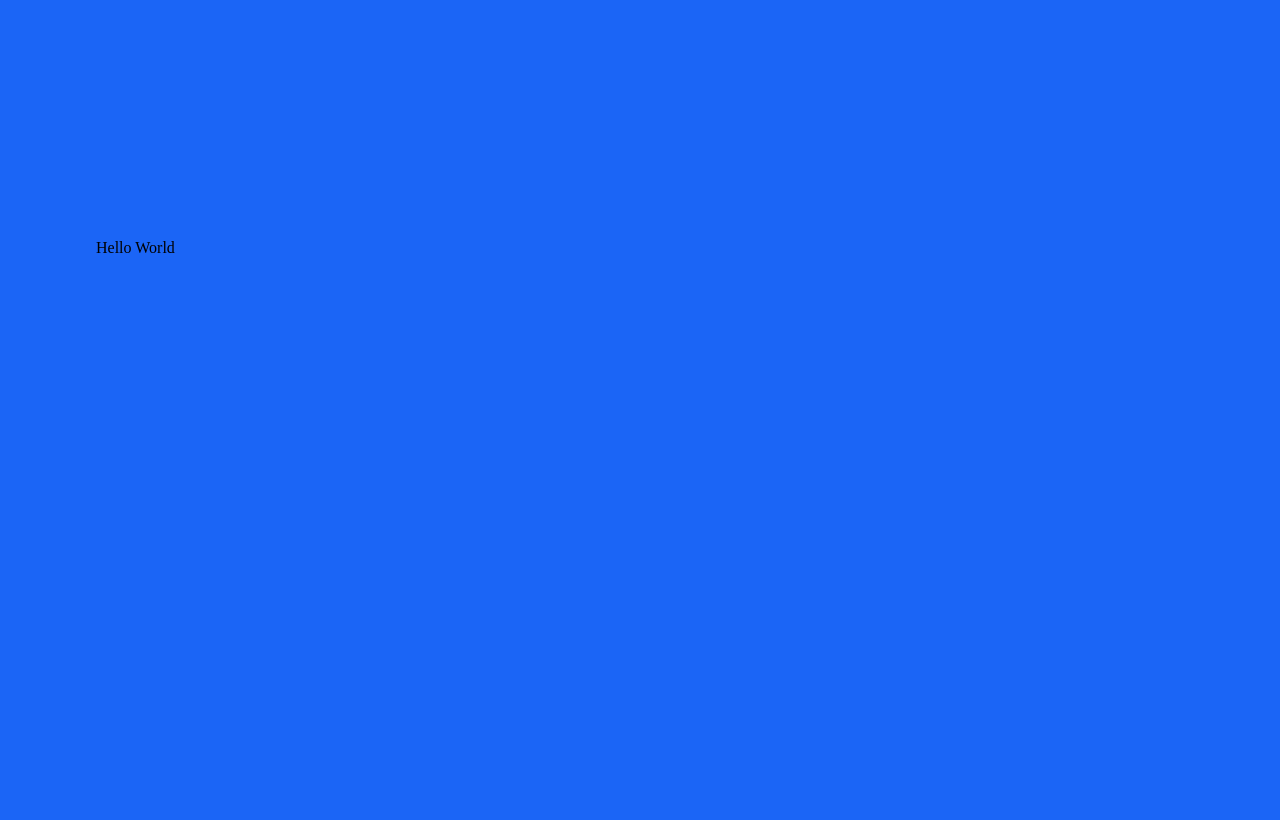
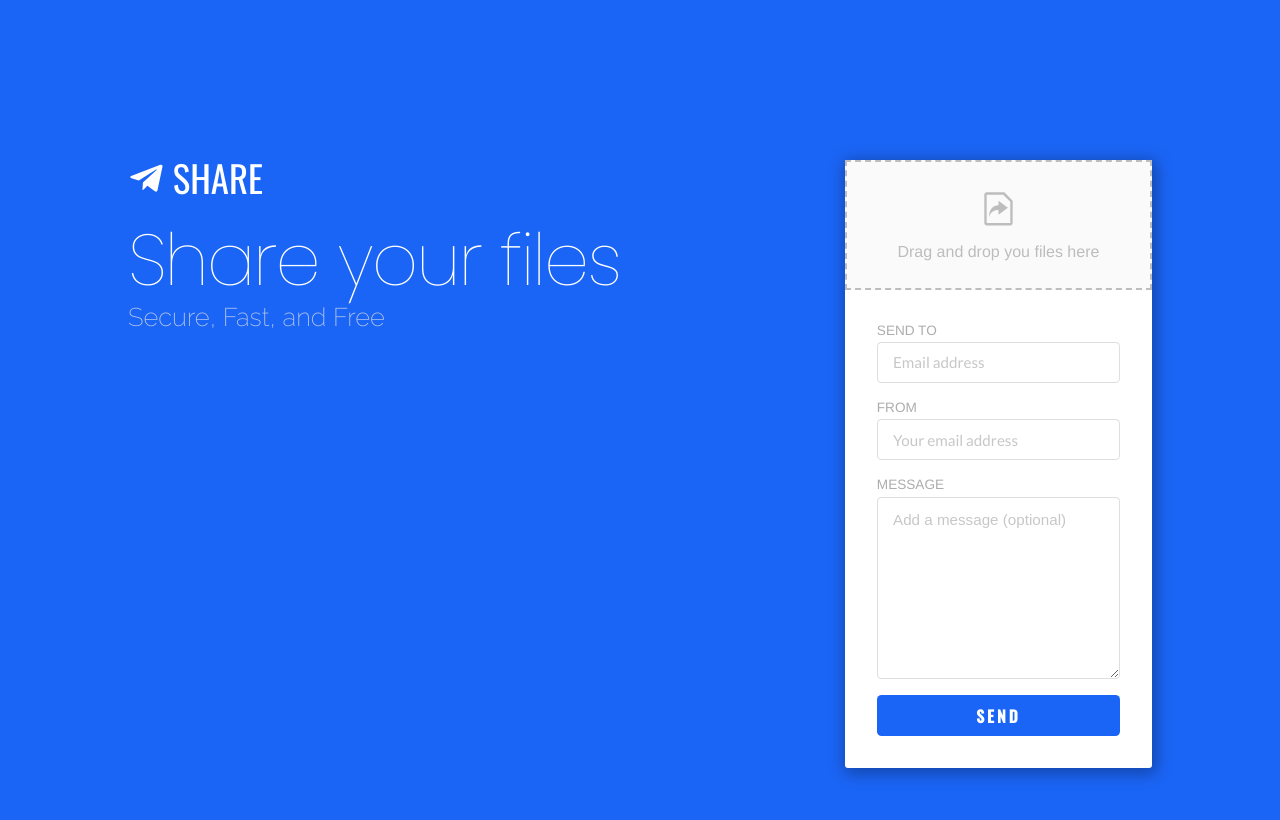
Before and after one commit to HARITJOSHI1/file-share, a React app in the folder client/: page / in a window 1280 px wide. Built offline with nearby package versions, Linux system fonts and the light colour scheme.

Commit message:
design scaffold

```diff
--- a/client/public/index.html
+++ b/client/public/index.html
@@ -3,6 +3,7 @@
   <head>
     <meta charset="utf-8" />
     <link rel="icon" href="%PUBLIC_URL%/favicon.ico" />
+    <link rel="stylesheet" href="https://cdnjs.cloudflare.com/ajax/libs/semantic-ui/2.4.1/semantic.min.css" />
     <link rel = "stylesheet" href="main.css" />
     <meta name="viewport" content="width=device-width, initial-scale=1" />
     <meta name="theme-color" content="#000000" />
@@ -11,34 +12,14 @@
       content="Web site created using create-react-app"
     />
     <link rel="apple-touch-icon" href="%PUBLIC_URL%/logo192.png" />
-    <!--
-      manifest.json provides metadata used when your web app is installed on a
-      user's mobile device or desktop. See https://developers.google.com/web/fundamentals/web-app-manifest/
-    -->
+
     <link rel="manifest" href="%PUBLIC_URL%/manifest.json" />
-    <!--
-      Notice the use of %PUBLIC_URL% in the tags above.
-      It will be replaced with the URL of the `public` folder during the build.
-      Only files inside the `public` folder can be referenced from the HTML.
 
-      Unlike "/favicon.ico" or "favicon.ico", "%PUBLIC_URL%/favicon.ico" will
-      work correctly both with client-side routing and a non-root public URL.
-      Learn how to configure a non-root public URL by running `npm run build`.
-    -->
     <title>React App</title>
   </head>
   <body>
     <noscript>You need to enable JavaScript to run this app.</noscript>
     <div id="root"></div>
-    <!--
-      This HTML file is a template.
-      If you open it directly in the browser, you will see an empty page.
 
-      You can add webfonts, meta tags, or analytics to this file.
-      The build step will place the bundled scripts into the <body> tag.
-
-      To begin the development, run `npm start` or `yarn start`.
-      To create a production bundle, use `npm run build` or `yarn build`.
-    -->
   </body>
 </html>
--- a/client/src/components/Header/Header.js
+++ b/client/src/components/Header/Header.js
@@ -1,10 +1,85 @@
-import React from 'react';
-import Wrapper from '../layouts/Wrapper';
+import React, { useState } from "react";
+import { useDropzone } from "react-dropzone";
+import { GoFileSymlinkFile } from "react-icons/go";
+import styled from "styled-components";
+import Wrapper from "../layouts/Wrapper";
+import Jumbotron from "./Jumbotron";
+import Form from "../elements/Form";
+import { Card } from "../elements/Card";
+import "./Header.scss";
+
+const Dropzone = styled.div`
+  flex: 1;
+  width: 100%;
+  display: flex;
+  flex-direction: column;
+  align-items: center;
+  justify-content: center;
+  border-width: 2px;
+  border-color: ${(props) => props.color};
+  border-style: dashed;
+  background-color: #fafafa;
+  color: #bdbdbd;
+  outline: none;
+  transition: border 0.24s ease-in-out;
+  cursor: pointer;
+`;
 
 export default function Header() {
-    return (
-        <Wrapper padding = "15rem 6rem">
-            Hello World
-        </Wrapper>
-    )
+  const { acceptedFiles, getRootProps, getInputProps } = useDropzone({
+    maxFiles: 4,
+  });
+  const files = [];
+  const thumb = () => {
+    acceptedFiles.forEach((file) => {
+      console.log(file);
+      files.push(
+        <li class="item" key={file.path}>
+          <div class="content">
+            <div class="header">{file.name}</div>
+          </div>
+        </li>
+      );
+    });
+  };
+
+  return (
+    <section className="sec-1">
+      <Wrapper padding="10rem 8rem">
+        <div className="header">
+          <Jumbotron
+            heading="Share"
+            tagline="Share your files"
+            des="Secure, Fast, and Free"
+          />
+
+          <Card width="30%" bg="white">
+            <Dropzone {...getRootProps({ className: "dropzone" })}>
+              <input {...getInputProps()} />
+              <i style={{ width: "30%", height: "30%" }}>
+                {" "}
+                <GoFileSymlinkFile style={{ width: "100%", height: "100%" }} />
+              </i>
+              <p style={{ fontFamily: "Helvetica", marginTop: "1rem" }}>
+                Drag and drop you files here
+              </p>
+
+              {thumb()}
+
+              <aside>
+                <ul
+                  className="ui middle aligned selection list"
+                  style={{ listStyle: "none" }}
+                >
+                  {files}
+                </ul>
+              </aside>
+            </Dropzone>
+
+            <Form type="ShareForm" />
+          </Card>
+        </div>
+      </Wrapper>
+    </section>
+  );
 }
--- a/client/src/components/Header/Header.scss
+++ b/client/src/components/Header/Header.scss
@@ -1,24 +1,51 @@
 @import url("https://fonts.googleapis.com/css2?family=Oswald:wght@400;500&family=Poppins:wght@100&family=Raleway:wght@200&display=swap");
+@import "../../scss/mixins/mixin";
+
+.sec-1{
+  height: 170vh;
+}
+
+.header {
+  display: flex;
+  justify-content: space-between;
+
+  @include Responsive(tab-land) {
+    flex-direction: column;
+    align-items: center;
+    justify-content: space-around;
+    height: 100%;
+  }
+
+  @include Responsive(tab-port) {
+    height: 100%;
+  }
+
+  @include Responsive(phone) {
+    height: 100%;
+  }
+}
 
 .jumbotron {
   &__heading {
+    @include FontEdit("Oswald", white, 2.3rem);
     display: flex;
-    h1 {
+    text-transform: uppercase;
+    margin-bottom: 1.5rem;
+
+    &--icon {
       color: white;
-      font-family: "Oswald", sans-serif;
-      font-size: 1.5rem;
+      margin-right: 0.5rem;
+      height: 60%;
     }
   }
 
-  &__tagLine {
-    font-family: "Poppins", sans-serif;
-    color: white;
-    font-size: 2.5rem;
+  &__tagline {
+    @include FontEdit("Poppins", white, 4.5rem);
+    letter-spacing: -2px;
+    margin-bottom: 0.6rem;
+  }
 
-    &--des {
-      font-family: "Raleway", sans-serif;
-      color: white;
-      font-size: 1.2rem;
-    }
+  &--des {
+    @include FontEdit("Raleway", rgba(231, 231, 231, 0.753), 1.6rem);
   }
 }
--- /dev/null
+++ b/client/src/components/Header/Jumbotron.js
@@ -0,0 +1,16 @@
+import React from "react";
+import {FaTelegramPlane} from 'react-icons/fa';
+import "./Header.scss";
+
+export default function Jumboton(props) {
+  return (
+    <div className="jumbotron">
+      <h1 className="jumbotron__heading">
+          <i className="jumbotron__heading--icon"><FaTelegramPlane/></i>
+          {props.heading}
+      </h1>
+      <div className="jumbotron__tagline">{props.tagline}</div>
+      <span className="jumbotron--des">{props.des}</span>
+    </div>
+  );
+}
--- /dev/null
+++ b/client/src/components/elements/Button.js
@@ -0,0 +1,7 @@
+import React from "react";
+
+const Button = (props) => {
+  return <button type = 'submit' className={props.class} style= {{...props.styles}}>{props.text}</button>;
+};
+
+export default Button;
--- /dev/null
+++ b/client/src/components/elements/Card.js
@@ -0,0 +1,24 @@
+import styled from "styled-components";
+
+export const Card = styled.div`
+    display: flex;
+    flex-direction: column;
+    align-items: center;
+    justify-content: space-evenly;
+    width: ${props => props.width};
+    background-color: ${props => props.bg};
+    border-radius: 3px;
+    box-shadow: 2px 3px 1rem 3px rgba(0, 0, 0, 0.3);
+
+    @media screen and (max-width: 75em){
+        width: 50%;
+    }
+
+    @media screen and (max-width: 56.25em){
+        width: 60%;
+    }
+
+    @media screen and (max-width: 37.5em){
+        width: 90%;
+    }
+`;
--- /dev/null
+++ b/client/src/components/elements/Form.js
@@ -0,0 +1,18 @@
+import React, { Component } from 'react';
+import ShareForm from './ShareForm';
+
+class Form extends Component {
+    render() {
+        if(this.props.type === "ShareForm"){
+            return (
+                <>
+                    <ShareForm padding = "2rem"/>
+                </>
+            );
+        }
+
+        else return null;
+    }
+}
+
+export default Form;
--- /dev/null
+++ b/client/src/components/elements/ShareForm.js
@@ -0,0 +1,126 @@
+import React, { Component } from "react";
+import { Field, reduxForm } from "redux-form";
+import Button from "./Button";
+import styled from "styled-components";
+
+const FormWrap = styled.form`
+  width: ${(props) => props.width};
+  padding: ${(props) => props.padding};
+`;
+
+class ShareForm extends Component {
+  submit = (formValues) => {
+    console.log(formValues);
+  };
+  renderForm({ input, label, textArea, placeholder, meta }) {
+    const className = `field ${meta.error && meta.touched ? "error" : ""}`;
+    return (
+      <div className={className}>
+        <label
+          htmlFor={label}
+          style={{
+            fontFamily: "Helvetica",
+            color: `${meta.error && meta.touched ? "#a11a1d" : "#8a8a8a"}`,
+            fontWeight: "500",
+            display: "inline-block",
+            fontSize: ".85rem",
+            textTransform: "uppercase",
+            opacity: ".7",
+          }}
+        >
+          {meta.error && meta.touched ? meta.error : label}
+        </label>
+        {textArea ? (
+          <textarea
+            {...input}
+            style={{ color: "#9c9c9c", fontSize: ".95rem" }}
+            rows="-40"
+            placeholder={placeholder}
+          />
+        ) : (
+          <input
+            name={label}
+            {...input}
+            style={{ color: "#9c9c9c", fontSize: ".95rem" }}
+            placeholder={placeholder}
+          />
+        )}
+      </div>
+    );
+  }
+  render() {
+    return (
+      <FormWrap
+        onSubmit={this.props.handleSubmit(this.submit)}
+        className="ui form error"
+        {...this.props}
+      >
+        <Field
+          name="SendTo"
+          component={this.renderForm}
+          label="Send To"
+          placeholder="Email address"
+        />
+        <Field
+          name="From"
+          component={this.renderForm}
+          label="From"
+          placeholder="Your email address"
+        />
+        <Field
+          name="Message"
+          component={this.renderForm}
+          label="Message"
+          placeholder="Add a message (optional)"
+          textArea
+        />
+        <Button
+          class="fluid ui button"
+          text="Send"
+          styles={{
+            backgroundColor: "rgba(27, 101, 246, 1)",
+            color: "white",
+            textTransform: "uppercase",
+            letterSpacing: "3px",
+            fontWeight: "bold",
+            fontFamily: "Oswald",
+          }}
+        />
+      </FormWrap>
+    );
+  }
+}
+
+const validateEmail = (email) => {
+  const Email =
+    /^(([^<>()[\]\\.,;:\s@"]+(\.[^<>()[\]\\.,;:\s@"]+)*)|(".+"))@((\[[0-9]{1,3}\.[0-9]{1,3}\.[0-9]{1,3}\.[0-9]{1,3}\])|(([a-zA-Z\-0-9]+\.)+[a-zA-Z]{2,}))$/;
+
+  if (!Email.test(email.toLowerCase())) return true;
+  return false;
+};
+
+const validator = (formValues) => {
+  const errors = {};
+  if (!formValues.SendTo) {
+    errors.SendTo = "Please enter the sender 's email address";
+  }
+
+  if (!formValues.From) {
+    errors.From = "Please enter your email address";
+  }
+
+  if (formValues.SendTo && validateEmail(formValues.SendTo)) {
+    errors.SendTo = "Sender 's email is invalid . Make sure its correct";
+  }
+
+  if (formValues.From && validateEmail(formValues.From)) {
+    errors.From = "Your email is invalid . Make sure its correct";
+  }
+
+  return errors;
+};
+
+export default reduxForm({
+  form: "ShareForm",
+  validate: validator,
+})(ShareForm);
--- a/client/src/components/layouts/Wrapper.js
+++ b/client/src/components/layouts/Wrapper.js
@@ -6,11 +6,30 @@ const Container = Styled.div`
       return props.padding || "0";
     }};
 
+    padding-bottom: 0;
+
+    height: 100%;
+
     margin: ${(props) => {
       return props.margin || "0";
     }};
 
     border: ${(props) => props.border || "0"}
+
+    @media screen and (max-width: 75em){
+      padding: 5rem 6rem;
+      padding-bottom: 3rem;
+    }
+
+    @media screen and (max-width: 56.25em){
+        padding: 5rem 4rem;
+        padding-bottom: 3rem;
+    }
+
+    @media screen and (max-width: 37.5em){
+        padding: 3rem .9rem;
+        padding-bottom: 3rem;
+    }
 
 `;
 
--- /dev/null
+++ b/client/src/components/reducers/index.js
@@ -0,0 +1,6 @@
+import { combineReducers } from "redux";
+import {reducer as formReducer} from "redux-form";
+
+export default combineReducers({
+  form: formReducer
+});
--- a/client/src/index.js
+++ b/client/src/index.js
@@ -1,5 +1,16 @@
 import React from "react";
 import ReactDOM from "react-dom";
+import { Provider } from "react-redux";
+import { createStore } from "redux";
+import reducers from "./components/reducers";
 import App from "./components/App";
 
-ReactDOM.render(<App />, document.getElementById("root"));
+const store = createStore(reducers);
+
+ReactDOM.render(
+  <Provider store={store}>
+    <App />
+  </Provider>,
+
+  document.getElementById("root")
+);
--- a/client/src/scss/_global.scss
+++ b/client/src/scss/_global.scss
@@ -1,4 +1,5 @@
-body{
+html, body{
+    height: auto;
     background-color: $PRIMARY_COLOR;
     color: white;
 }
--- a/client/src/scss/app.scss
+++ b/client/src/scss/app.scss
@@ -1,3 +1,4 @@
 @import "./variables";
 @import "./reset";
 @import "./global";
+@import "./mixins/mixin";
--- a/client/src/scss/mixins/_mixin.scss
+++ b/client/src/scss/mixins/_mixin.scss
@@ -0,0 +1,39 @@
+@mixin FontEdit($family, $color, $size) {
+  font-family: $family;
+  color: $color;
+  font-size: $size;
+}
+
+// MEDIA QUERY MANAGER
+/*
+0 - 600px:      Phone
+600 - 900px:    Tablet portrait
+900 - 1200px:   Tablet landscape
+[1200 - 1800] is where our normal styles apply
+1800px + :      Big desktop
+$breakpoint arguement choices:
+- phone
+- tab-port
+- tab-land
+- big-desktop
+ORDER: Base + typography > general layout + grid > page layout > components
+1em = 16px
+*/
+
+@mixin Responsive($breakpoint) {
+  @if $breakpoint == phone {
+    @media only screen and (max-width: 37.5em) {
+      @content;
+    } //600px
+  }
+  @if $breakpoint == tab-port {
+    @media only screen and (max-width: 56.25em) {
+      @content;
+    } //900px
+  }
+  @if $breakpoint == tab-land {
+    @media only screen and (max-width: 75em) {
+      @content;
+    } //1200px
+  }
+}
```
Also changed, not shown: client/package.json (+10 -3 lines), client/src/components/Header/Jumboton.js (deleted, +0 -9 lines), client/public/main.css, 1 other file.
